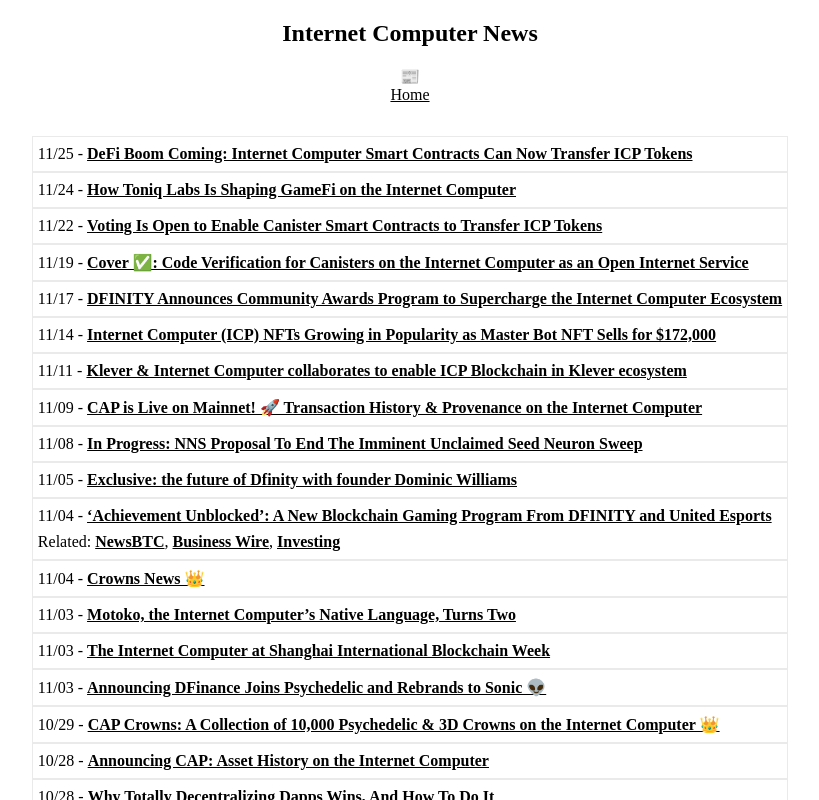
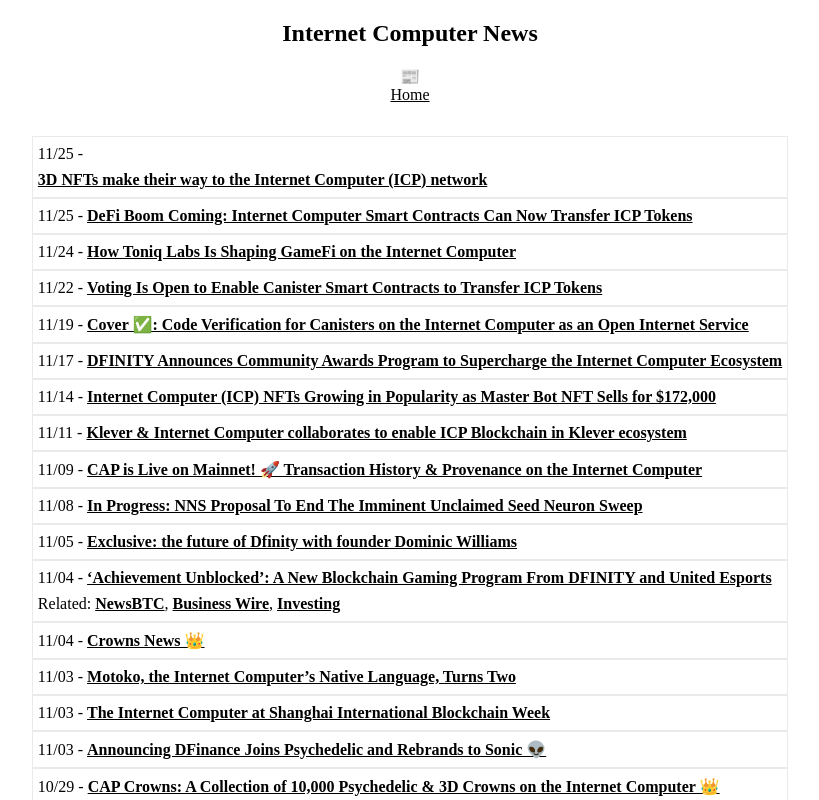
Before and after one commit to rjlucasm/ictoday, a Next.js app: page /news/2021 in a window 1280 px wide. Shown: the top 800 px of the page, without its empty margins (230-1049 px from the left). Built offline with nearby package versions, Linux system fonts and the light colour scheme.

Commit message:
More News 11/25

```diff
--- a/components/topnews.js
+++ b/components/topnews.js
@@ -2,8 +2,8 @@
 
 const Topnews = () => (
     <div className="topnews">
+        <p><a href="https://cryptoslate.com/3d-nfts-make-their-way-to-the-internet-computer-icp-network/" target="_blank" rel="noopener noreferrer">3D NFTs make their way to the Internet Computer (ICP) network</a></p>
         <p><a href="https://medium.com/dfinity/defi-boom-coming-internet-computer-smart-contracts-can-now-transfer-icp-tokens-c9916ede1060" target="_blank" rel="noopener noreferrer">DeFi Boom Coming: Internet Computer Smart Contracts Can Now Transfer ICP Tokens</a></p>
-        <p><a href="https://cryptomode.com/how-toniq-labs-is-shaping-gamefi-on-the-internet-computer/" target="_blank" rel="noopener noreferrer">How Toniq Labs Is Shaping GameFi on the Internet Computer</a></p>
         <Link href="/news/2021"><a style={{ color: 'inherit' }, {fontWeight: 'bold'}}>+News</a></Link>
     </div>
 );
--- a/pages/news/2021.js
+++ b/pages/news/2021.js
@@ -17,6 +17,9 @@
             <Link href="/"><a style={{ color: 'inherit' }}>Home</a></Link>
 
             <div className="pagesgrid">
+            <div className="pagescard">11/25 -&nbsp;
+                <p><a href="https://cryptoslate.com/3d-nfts-make-their-way-to-the-internet-computer-icp-network/" target="_blank" rel="noopener noreferrer">3D NFTs make their way to the Internet Computer (ICP) network</a></p>
+            </div>
             <div className="pagescard">11/25 -&nbsp;
                 <a href="https://medium.com/dfinity/defi-boom-coming-internet-computer-smart-contracts-can-now-transfer-icp-tokens-c9916ede1060" target="_blank" rel="noopener noreferrer">DeFi Boom Coming: Internet Computer Smart Contracts Can Now Transfer ICP Tokens</a>
             </div>
```
